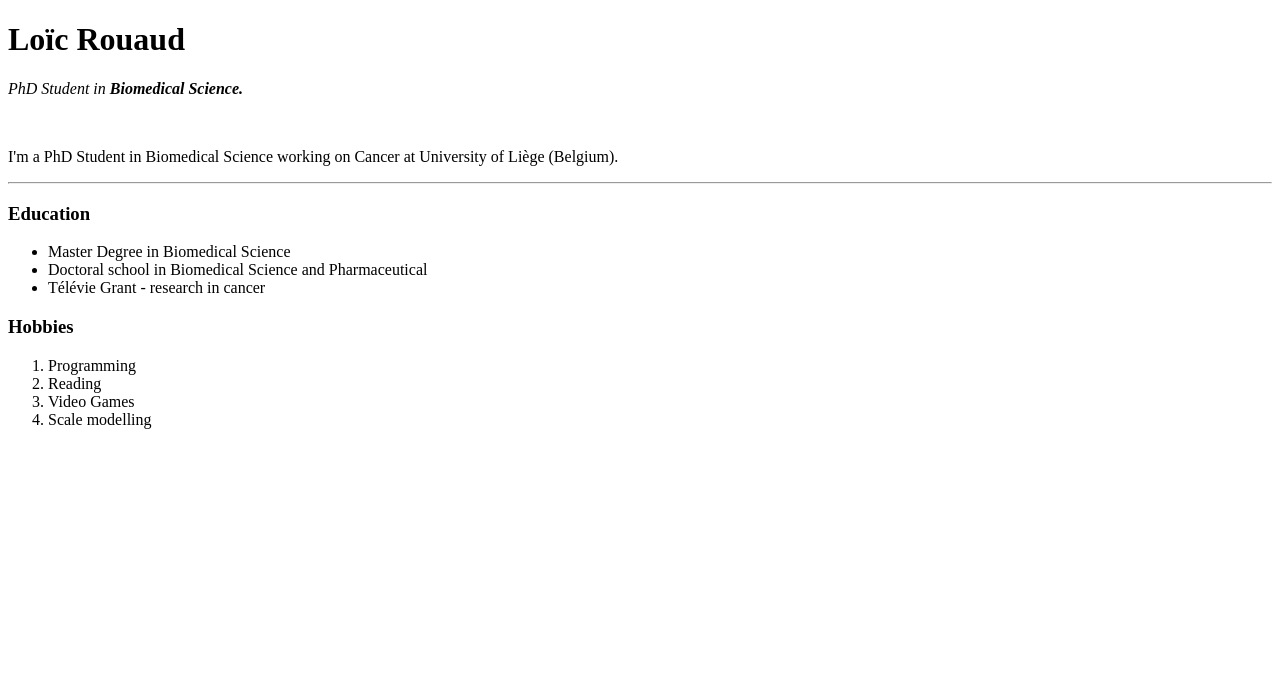
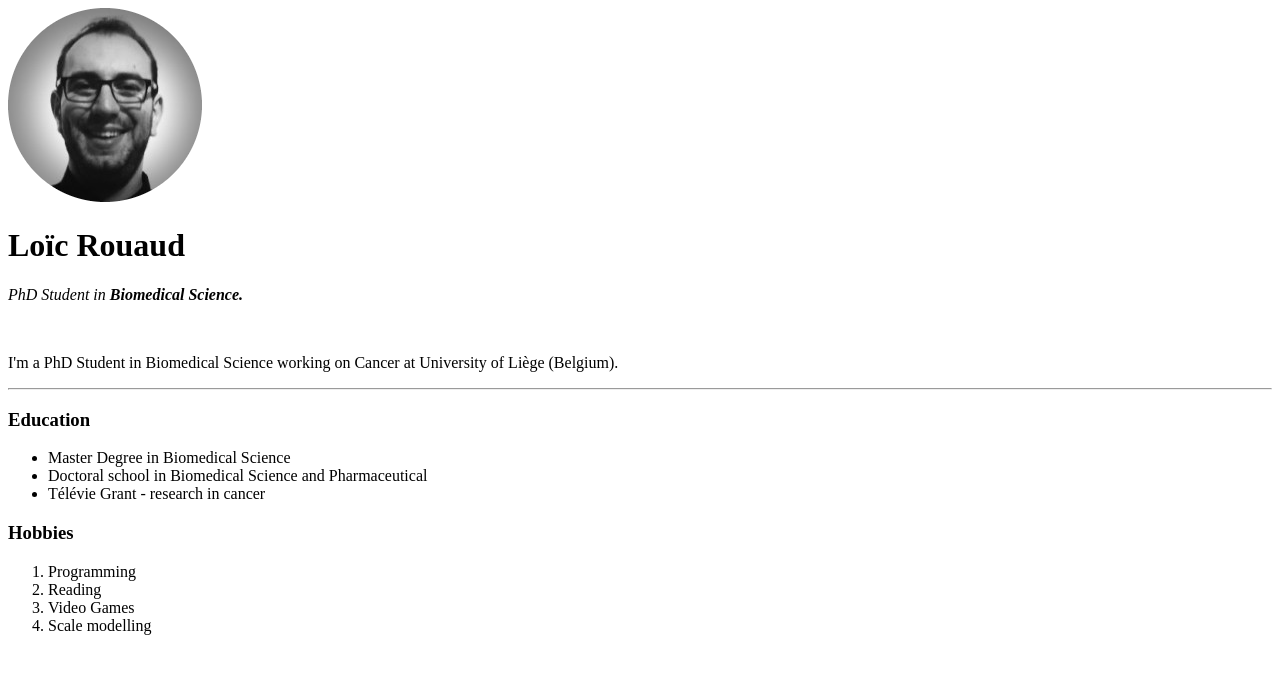
Before and after one commit to MrBroma/Complete_Webdev_2022, a plain HTML site: page Section-2_Intro_HTML/HTML - Personal Site/index.html in a window 1280 px wide. Drawn offline with Linux system fonts and the light colour scheme.

Commit message:
start of the course

```diff
--- a/Section-2_Intro_HTML/HTML - Personal Site/index.html
+++ b/Section-2_Intro_HTML/HTML - Personal Site/index.html
@@ -6,6 +6,7 @@
   </head>
 
   <body>
+    <img src="images/Image_loic-modified.png" alt="loic profile picture">
     <h1>Loïc Rouaud</h1>
     <p>
       <em>PhD Student in <strong>Biomedical Science.</strong></em>
```
Also changed, not shown: Section-2_Intro_HTML/HTML - Personal Site/images/Image_loic-modified.png (added), Section-2_Intro_HTML/HTML - Personal Site/images/Image_loic.jpeg (added).
